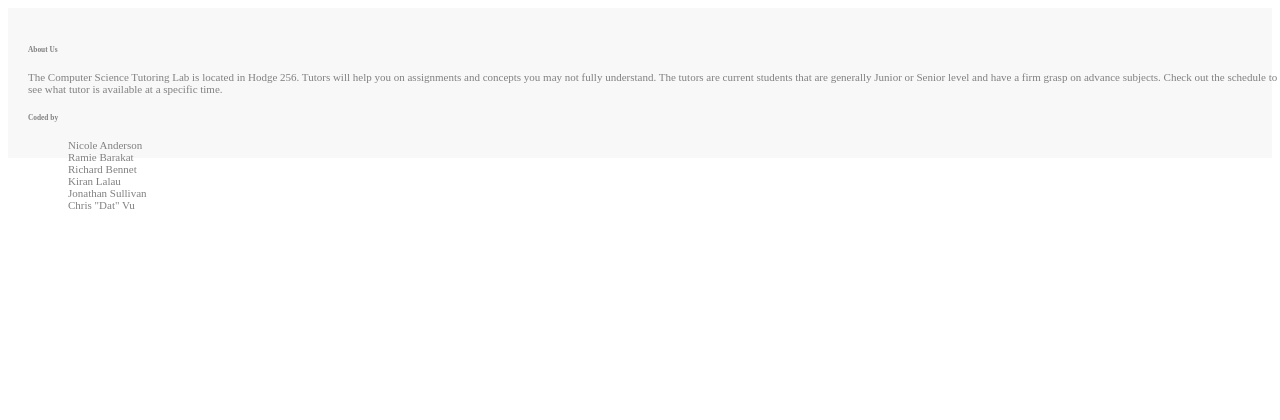
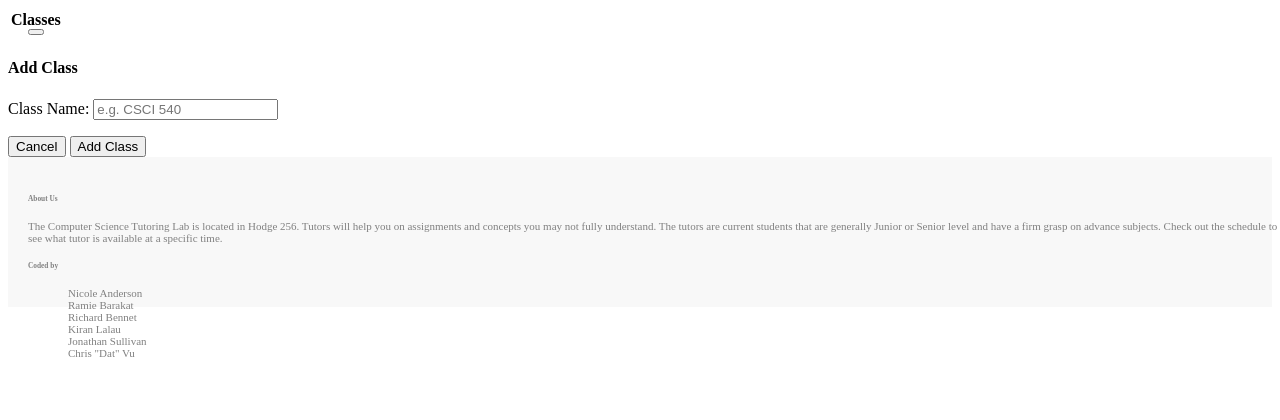
Before and after one commit to MotivatedCreation/USCU-Tutoring-Website, a PHP site: template app/php/templates/classes.php in a window 1280 px wide. Shown: the top 420 px of the page. Run offline with PHP 8.4, Linux system fonts and the light colour scheme; the template is opened without the code that fills it, so the values that code supplies are empty; some libraries are stand-ins or nearby versions.

Commit message:
Implement Classes UI

```diff
--- a/app/php/templates/classes.php
+++ b/app/php/templates/classes.php
@@ -1,3 +1,45 @@
 <div id="content-container" class="container-fluid">
+  <!-- Classes Table -->
+  <table id="classes-table" class="table table-bordered table-hover">
+    <tr>
+      <th>
+        <label style="margin-top: 6px;">Classes</label>
+        <div class="btn-group pull-right" role="group">
+            <button id="add-class-button" type="button" class="btn btn-default btn-sm" (click)="showAddClassModal()">
+              <div class="glyphicon glyphicon-plus"></div>
+              </button>
+        </div>
+      </th>
+    </tr>
+  </table>
+  <!-- Classes Table End -->
+
+  <!-- Add Class Modal -->
+  <div class="modal fade" id="add-class-modal" tabindex="-1" role="dialog">
+    <div class="modal-dialog" role="document">
+      <div class="modal-content">
+        <div class="modal-header">
+          <h4 id="add-class-modal-label">Add Class</h4>
+        </div>
+        <div class="modal-body">
+          <div id="add-class-modal-content-container">
+            <form id="add-class-form">
+              <div class="form-group">
+                <label for="class-name-label" class="control-label">Class Name:</label> <!-- text on the modal panel -->
+                <input type="text" class="form-control" id="class-name-input" value="" placeholder="e.g. CSCI 540"> <!-- add class text box -->
+              </div>
+            </form>
+          </div>
+        </div>
+        <div class="modal-footer">
+          <div>
+            <button id="cancel-add-class-modal-button" type="button" class="btn btn-default" (click)="cancelAddClass()">Cancel</button>
+            <button id="add-class-modal-button" type="button" class="btn btn-primary" (click)="addClass()">Add Class</button>
+          </div>
+        </div>
+      </div>
+    </div>
+  </div>
+  <!-- Add Class Modal End -->
 
 </div>
```
Also changed, not shown: app/php/Classes.php (deleted, +0 -102 lines), app/ts/components/classes.component.ts (+18 -0 lines), app/ts/ts-build/components/classes.component.js (+12 -0 lines), 1 other file.
